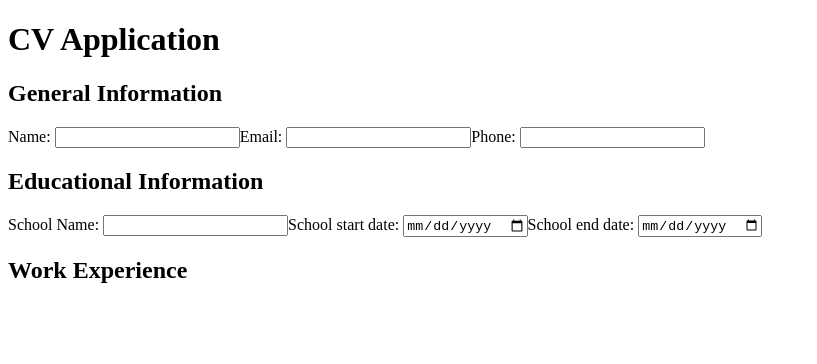
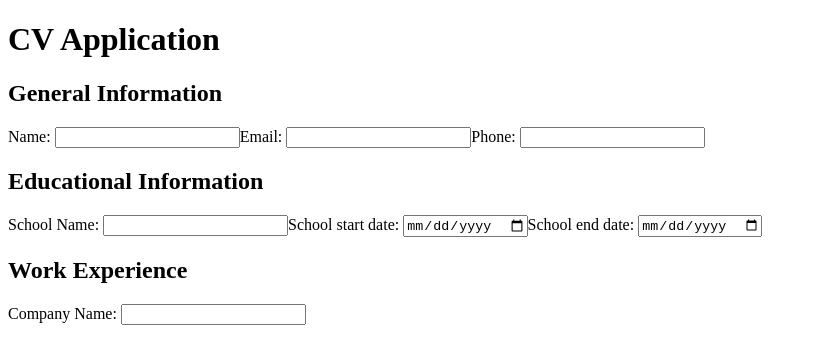
Before and after one commit to devritra/cv-application-odin, a React (Vite) app: page / in a window 1280 px wide. Shown: the top 364 px of the page, without its empty margins (0-817 px from the left). Built offline with nearby package versions, Linux system fonts and the light colour scheme.

Commit message:
feat: create CompanyNameInput component

```diff
--- /dev/null
+++ b/src/components/CompanyNameInput.jsx
@@ -0,0 +1,13 @@
+export function CompanyNameInput({companyName,handleCompanyNameInputChanges}){
+    return (
+        <>
+            <label htmlFor="companyNameInput">Company Name: </label>
+            <input
+                type="text"
+                id="companyNameInput"
+                value={companyName}
+                onChange={handleCompanyNameInputChanges}
+            />
+        </>
+    )
+}
--- a/src/components/FormHolder.jsx
+++ b/src/components/FormHolder.jsx
@@ -4,6 +4,7 @@ import { PhoneInput } from "./PhoneInput"
 import { SchoolNameInput } from "./SchoolNameInput"
 import { SchoolStartDateInput } from "./SchoolStartDateInput"
 import { SchoolEndDateInput } from "./SchoolEndDate"
+import { CompanyNameInput } from "./CompanyNameInput"
 export function FormHolder(
     {
         name,
@@ -12,12 +13,14 @@ export function FormHolder(
         schoolName,
         schoolStartDate,
         schoolEndDate,
+        companyName,
         handleNameInputChanges,
         handleEmailInputChanges,
         handlePhoneInputChanges,
         handleSchoolNameInputChanges,
         handleSchoolStartDateInputChanges,
-        handleSchoolEndDateInputChanges
+        handleSchoolEndDateInputChanges,
+        handleCompanyNameInputChanges,
     }
 ){
     return(
@@ -49,6 +52,10 @@ export function FormHolder(
                 handleSchoolEndDateInputChanges={handleSchoolEndDateInputChanges}
             />
             <h2>Work Experience</h2>
+            <CompanyNameInput
+                companyName={companyName}
+                handleCompanyNameInputChanges={handleCompanyNameInputChanges}
+            />
         </>
     )
 }
--- a/src/components/MainPage.jsx
+++ b/src/components/MainPage.jsx
@@ -8,7 +8,8 @@ export function MainPage(){
         Phone: '',
         'School Name': '',
         'School start date': '',
-        'School end date': ''
+        'School end date': '',
+        'Company Name': ''
     }
     const [cvObj, setCvObj] = useState(cvTemplate);
     const handleNameInputChanges = (e) => {
@@ -29,6 +30,9 @@ export function MainPage(){
     const handleSchoolEndDateInputChanges = (e) => {
         setCvObj({...cvObj, 'School end date': e.target.value})
     }
+    const handleCompanyNameInputChanges = (e) => {
+        setCvObj({...cvObj, 'Company Name': e.target.value})
+    }
     console.log(cvObj);
 
     return(
@@ -41,12 +45,14 @@ export function MainPage(){
                 schoolName={cvObj['School Name']}
                 schoolStartDate={cvObj['School start date']}
                 schoolEndDate={cvObj['School end date']}
+                companyName={cvObj['Company Name']}
                 handleNameInputChanges={handleNameInputChanges}
                 handleEmailInputChanges={handleEmailInputChanges}
                 handlePhoneInputChanges={handlePhoneInputChanges}
                 handleSchoolNameInputChanges={handleSchoolNameInputChanges}
                 handleSchoolStartDateInputChanges={handleSchoolStartDateInputChanges}
                 handleSchoolEndDateInputChanges={handleSchoolEndDateInputChanges}
+                handleCompanyNameInputChanges={handleCompanyNameInputChanges}
             />
         </>
     )
```
